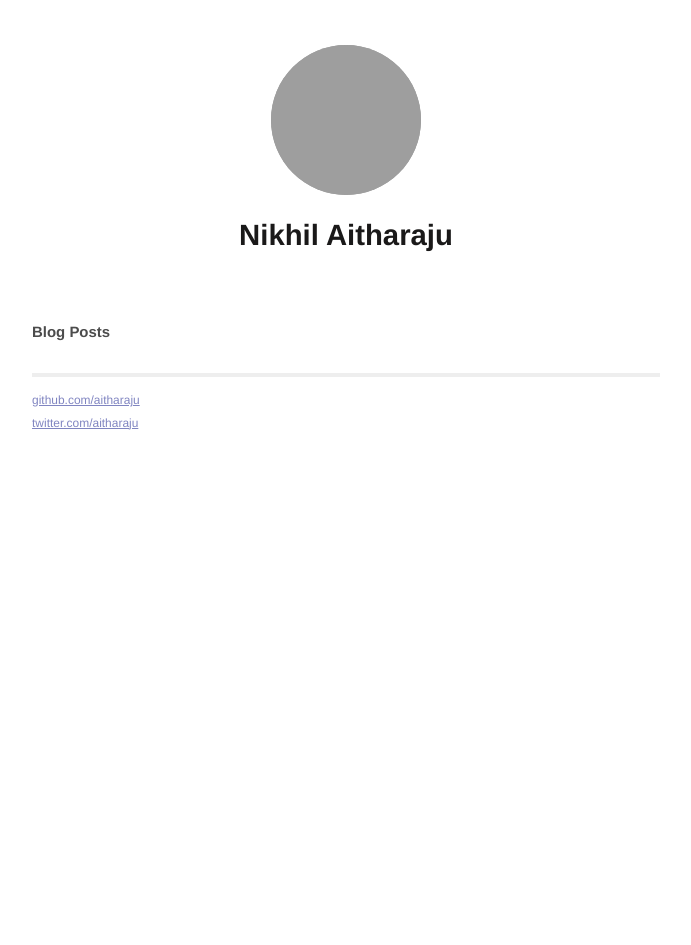
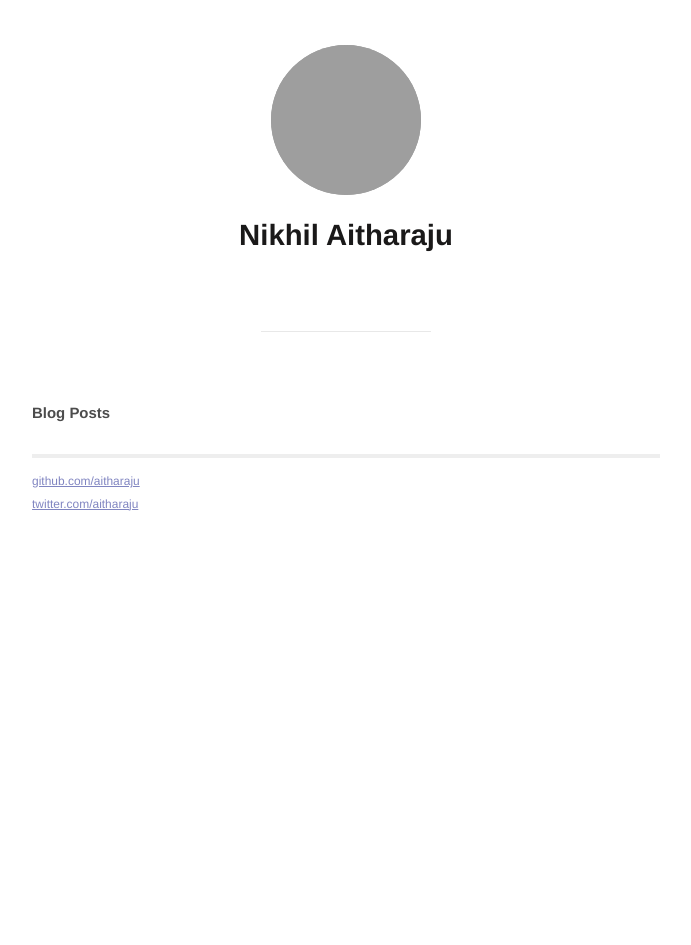
Before and after one commit to aitharaju/aitharaju.github.io, a Jekyll site: the page built from index.html, in a window 1280 px wide. Shown: the whole page, without its empty margins (294-985 px from the left). Built offline with Jekyll 4.4.1, drawn with Linux system fonts in a browser that asks for light colours; Markdown is read by kramdown in place of the engine named in the settings; grey boxes are pictures that could not be loaded.

Commit message:
seperator fixes

```diff
--- a/_layouts/default.html
+++ b/_layouts/default.html
@@ -20,7 +20,7 @@
           <div class="header">
             <a href=''><img alt="Damir4" class="circular" src="https://fbcdn-profile-a.akamaihd.net/hprofile-ak-frc3/c45.45.566.566/s160x160/1185907_10151824884920428_2067043889_n.jpg"></a><br/><br/>
             <h1 class="title"><a href="/">{{ site.name }}</a></h1>
-            <div class="sepertor"></div>
+            <div class="seperator"></div>
           </div>
           <div class="content-posts">
           {{ content }}
```
